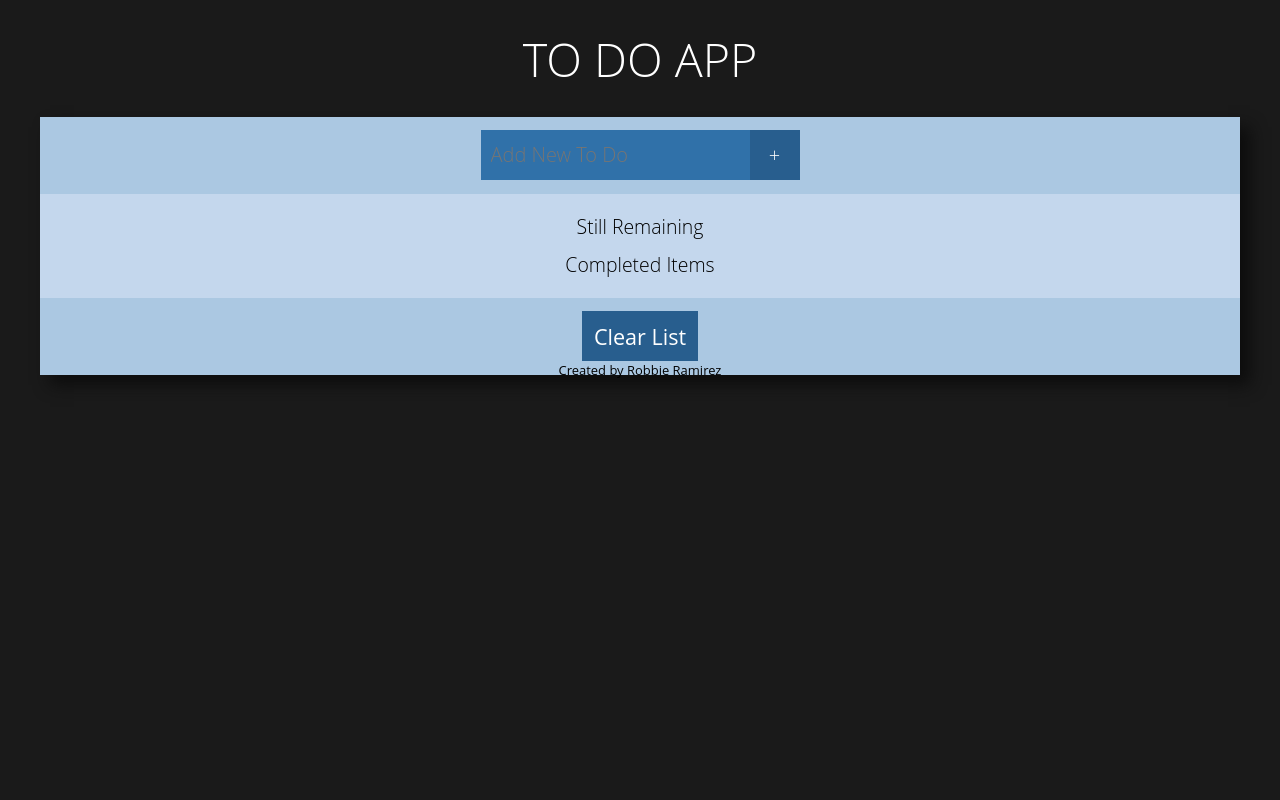
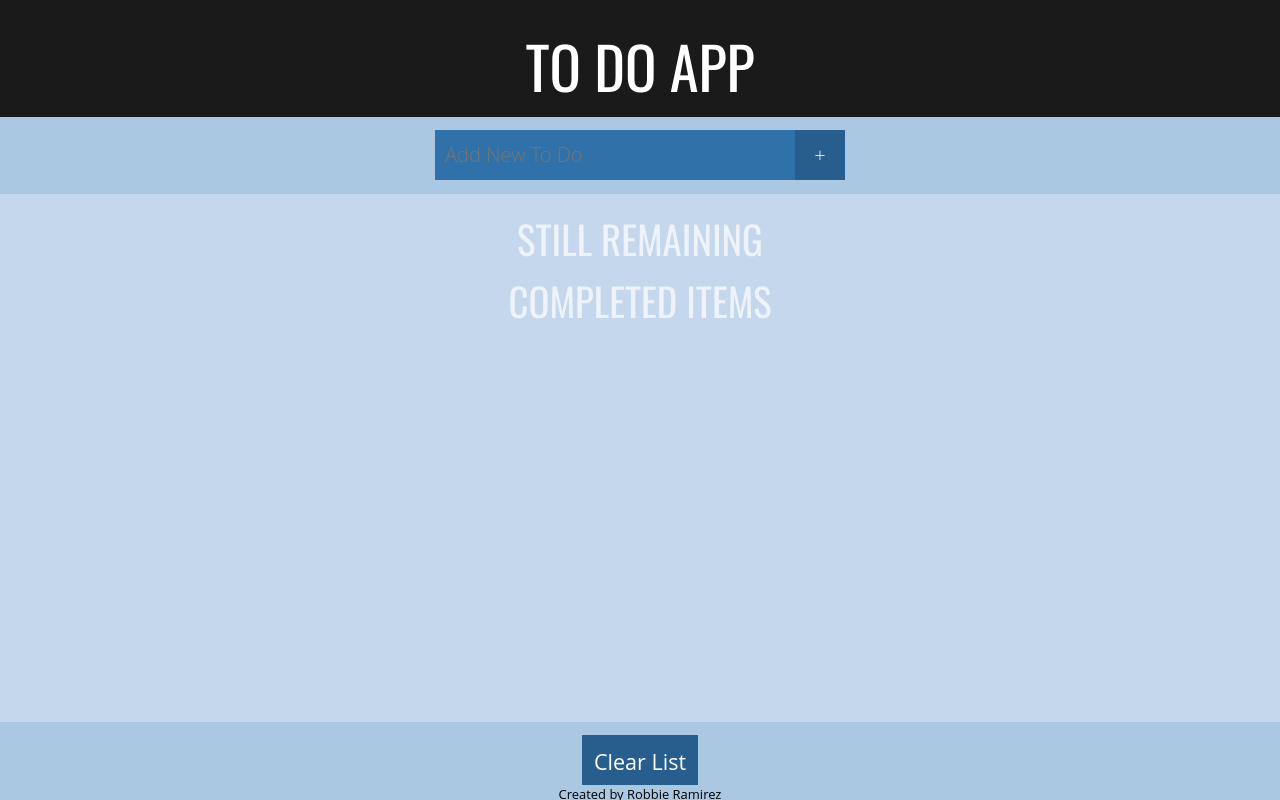
Before and after one commit to robbieramirez/todoapp, a plain HTML site: page index.html in a window 1280 px wide. Drawn offline with nearby package versions, Linux system fonts and the light colour scheme; a web font is replaced by a local one.

Commit message:
Completed App
Last updates to the app.  Addition of mockup and readme.

```diff
--- a/index.html
+++ b/index.html
@@ -73,14 +73,10 @@
       </div>
 
 <!-- Clear Section -->
-<section id="todo_new">
+<div id="clearrow">
   <button ng-click="clearList()" id="todo_clear">Clear List</button><br />
   Created by Robbie Ramirez
-</section>
-
-
-
-
+</div>
 
     </div>
   </section>
@@ -88,10 +84,3 @@
 </body>
 
 </html>
-
-<!-- Template -->
-<section>
-  <div class="row">
-
-  </div>
-</section>
--- a/styles/abstract.css
+++ b/styles/abstract.css
@@ -140,8 +140,8 @@ p {
 	If you want a full-width responsive site, set the max-width to 100%.
 	Otherwise, specify a smaller fixed width, $break-desktop-lg for example.
 */
-/* Full Width   $max-width: 100%;*/
-/* Fixed Width*/
+/* Full Width*/
+/* Fixed Width   $max-width: $breakpoint-desktop-med;*/
 /*
 	ROW CLASS STRUCTURES
 	==============================================================================
@@ -153,7 +153,7 @@ Consider also applying this style to html seperators (header, section, footer, e
   /* Debug */
   position: relative;
   width: 100%;
-  max-width: 1200px;
+  max-width: 100%;
   margin: 0 auto; }
 
 /* ROW BG: Wrap around row to extend background color if needed. */
@@ -233,11 +233,26 @@ TEMPLATE
 body {
   background: #1a1a1a; }
 
-#todo .row {
+h1 {
+  font-family: 'Oswald', sans-serif;
+  text-transform: uppercase;
+  color: white;
+  font-size: 2.5em; }
+
+h2 {
+  font-family: 'Oswald', sans-serif;
+  text-transform: uppercase;
+  color: white;
+  font-size: 3em;
+  opacity: .7; }
+
+#todo {
   /*  width: 1200px;
     height: 600px;*/
-  background: white;
-  box-shadow: 10px 10px 15px #0d0d0d; }
+  background: #C4D7ED;
+  height: 80%;
+  /*box-shadow: 10px 10px 15px $gray19;*/
+  padding-bottom: 10em; }
 
 #todo_title {
   /* Example:
@@ -289,9 +304,10 @@ body {
   /* Desktop-sm */
   /* Desktop-med */
   /* Desktop-lg */
-  height: 100%;
+  /*  height: 100vh;*/
+  /*  min-height: 75vh;*/
   background: #C4D7ED;
-  padding: 1em; }
+  padding: 1em 1em 10em 1em; }
 
 .todo_listitems {
   /* Note: to be used in <ul> tags */
@@ -361,6 +377,7 @@ button {
 
 input[type="text"] {
   height: 50px;
+  width: 18em;
   border: none;
   font-size: 20px;
   font-weight: 300;
@@ -390,4 +407,23 @@ input {
   -webkit-appearance: none;
   border-radius: 0; }
 
+#clearrow {
+  /* Example:
+  	@include columns (1, $phablet:1, $tablet:1, $desktop-sm:1, $desktop-med:1, $desktop-lg:1)
+  */
+  /* This is a dynamic property based on total width of the parent element.
+  dynaprop??? we-prop??? dynprop, weprop, uniprop */
+  /* Phone Default */
+  width: 100%;
+  /* Phablet */
+  /* Tablet */
+  /* Desktop-sm */
+  /* Desktop-med */
+  /* Desktop-lg */
+  height: 6em;
+  background: #ABC8E2;
+  padding: 1em;
+  bottom: 0;
+  position: fixed; }
+
 /*# sourceMappingURL=abstract.css.map */
```
Also changed, not shown: 2 other files.
